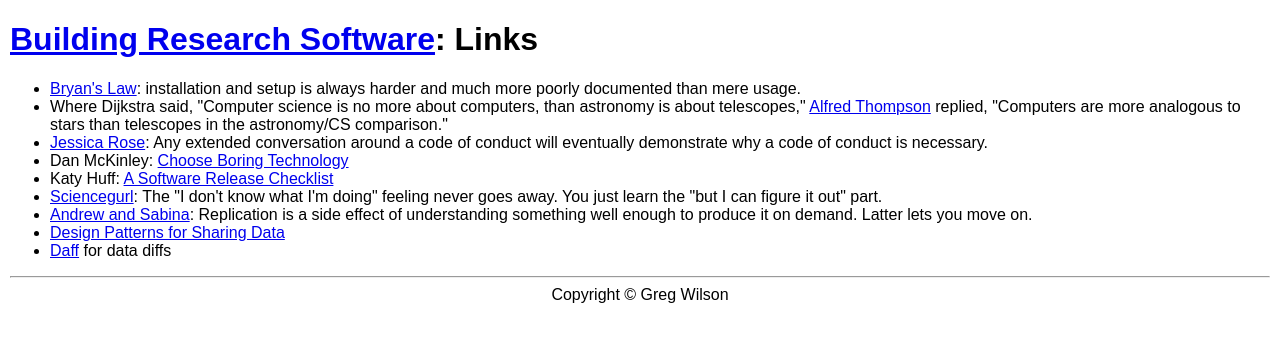
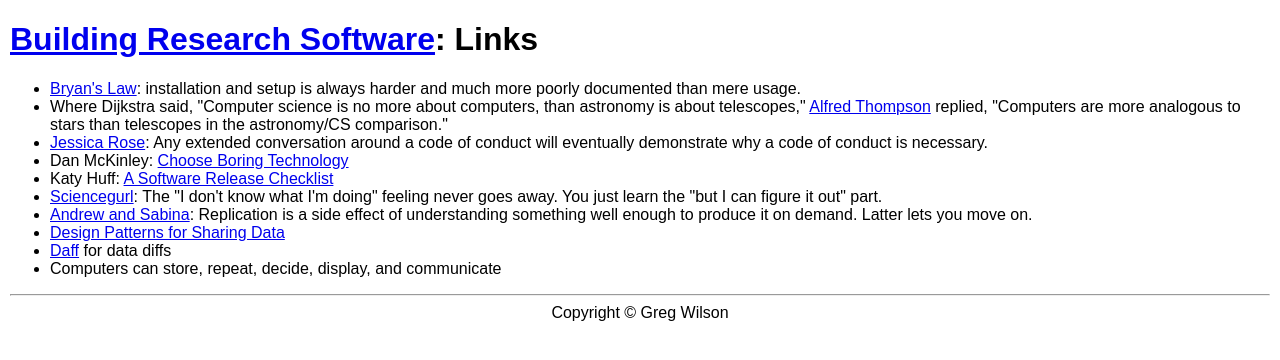
Before and after one commit to Treblesteph/swc_concept_graph, a Jekyll site: the page built from links.md, in a window 1280 px wide. Shown: the top 360 px of the page. Built offline with Jekyll 4.4.1, drawn with Linux system fonts in a browser that asks for light colours.

Commit message:
More notes

```diff
--- a/links.md
+++ b/links.md
@@ -11,3 +11,4 @@ subtitle: Links
 * [Andrew and Sabina](https://twitter.com/PsychScientists/status/702074584707817472): Replication is a side effect of understanding something well enough to produce it on demand. Latter lets you move on.
 * [Design Patterns for Sharing Data](http://project-if.github.io/data-permissions-catalogue/)
 * [Daff](http://paulfitz.github.io/daff/) for data diffs
+* Computers can store, repeat, decide, display, and communicate
```
